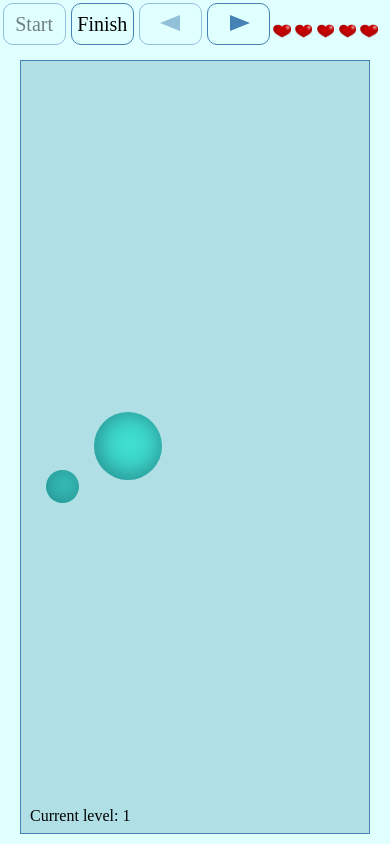
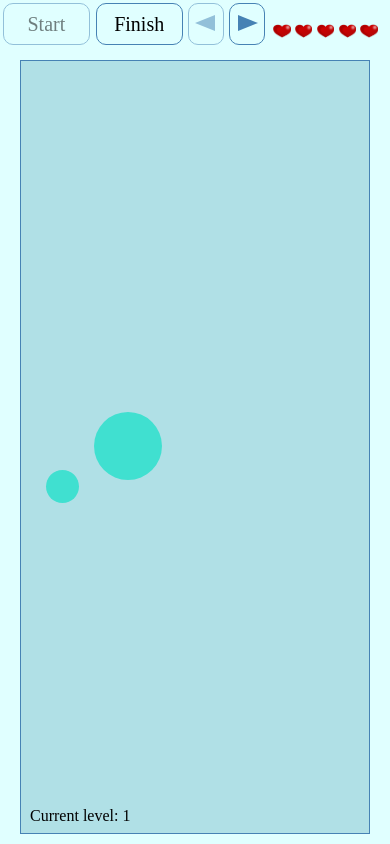
Before and after one commit to MoskalikValentina/My-game, a plain HTML site: page index.html in a window 390 px wide. Both pictures are taken after a click on the element "Start". Drawn offline with Linux system fonts and the light colour scheme.

Commit message:
styles for round and button

```diff
--- a/css/style.css
+++ b/css/style.css
@@ -2,6 +2,7 @@ body{
 	background: #E0FFFF;
 	position: relative;
 	height: 100%;
+	min-width: 300px;
 }
 html{
 	height: 100%;
@@ -13,20 +14,12 @@ html{
 	border-radius: 50%;
 	position: absolute;
 	display: none;
-		-webkit-box-shadow: inset 2px -2px 24px 2px rgba(17,70,89,0.55);
-	-moz-box-shadow: inset 2px -2px 24px 2px rgba(17,70,89,0.55);
-	box-shadow: inset 2px -2px 24px 2px rgba(17,70,89,0.55);
-		-webkit-box-sizing: border-box;
+			-webkit-box-sizing: border-box;
 	-moz-box-sizing: border-box;
 	box-sizing: border-box;
 }
-.round:hover{
-	opacity: 0.6;
-	border: 1px solid #077579;
-}
-.round:active{
-	background: #20B2AA;
-}
+
+.round:active,
 .active{
 	background: #20B2AA;
 }
@@ -190,5 +183,19 @@ box-shadow: 2px -2px 24px 3px rgba(17,70,89,0.55);
 	.title{
 		display: none;
 	}
+	.button{
+		width: 32%;
+	}
+	#previous,
+	#next{
+		width:13%;
+	}
 
 }
+@media only all and (not handheld) {
+	.round:hover{
+		-webkit-box-shadow: inset 2px -2px 24px 2px rgba(17,70,89,0.55);
+	-moz-box-shadow: inset 2px -2px 24px 2px rgba(17,70,89,0.55);
+	box-shadow: inset 2px -2px 24px 2px rgba(17,70,89,0.55);
+	}
+ }
```
